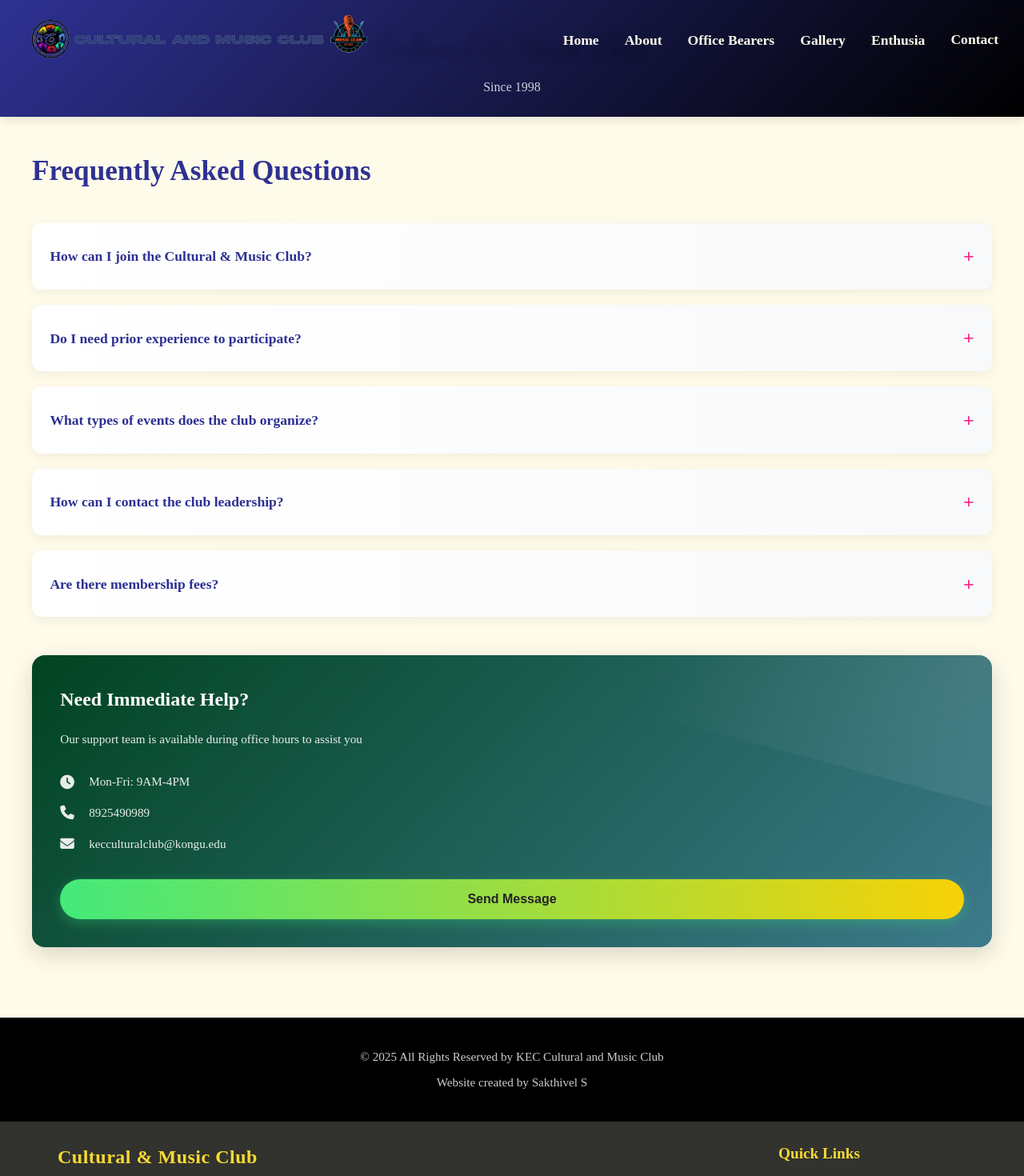
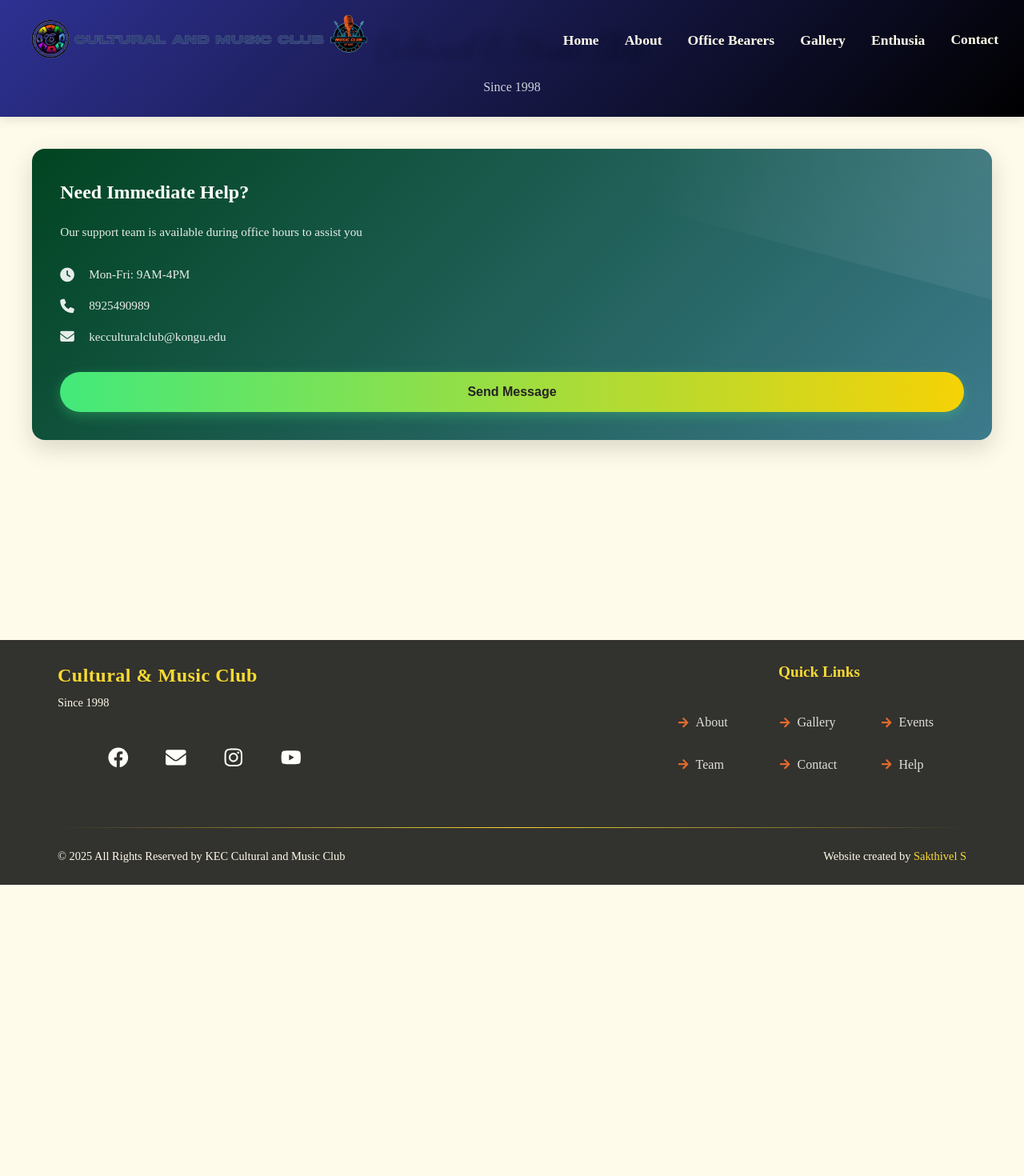
Before and after one commit to sakthivel3011/CULTURAL-CLUB, a React (Vite) app: page /help in a window 1280 px wide. Shown: the top 1470 px of the page at 80% size. After the commit the page ends 1106 px from the top, so only its background shows below. Built offline with nearby package versions, Linux system fonts and the light colour scheme.

Commit message:
Update Help.jsx

```diff
--- a/src/pages/Help.jsx
+++ b/src/pages/Help.jsx
@@ -116,26 +116,7 @@ const Help = () => {
 
     <main className="help-main container">
         <div className="row">
-            <div className="col-lg-8">
-                <section className="help-content">
-                    <h2>Frequently Asked Questions</h2>
-                    <div className="faq-section">
-                        {faqs.map((faq, index) => (
-                            <div key={index} className={`faq-item ${faqActive === index ? 'active' : ''}`}>
-                                <div className="faq-question" onClick={() => toggleFaq(index)}>
-                                    <h3>{faq.question}</h3>
-                                    <span className="faq-toggle">{faqActive === index ? '−' : '+'}</span>
-                                </div>
-                                {faqActive === index && (
-                                    <div className="faq-answer">
-                                        <p>{faq.answer}</p>
-                                    </div>
-                                )}
-                            </div>
-                        ))}
-                    </div>
-                </section>
-            </div>
+
 
             <div className="col-lg-4">
                 <aside className="help-sidebar">
@@ -237,13 +218,6 @@ const Help = () => {
         </div>
       )}
 
-      {/* Footer */}
-      <footer className="help-footer">
-        <div className="container">
-          <p>© 2025 All Rights Reserved by KEC Cultural and Music Club</p>
-          <p>Website created by Sakthivel S</p>
-        </div>
-      </footer>
     </div>
   );
 };
```
